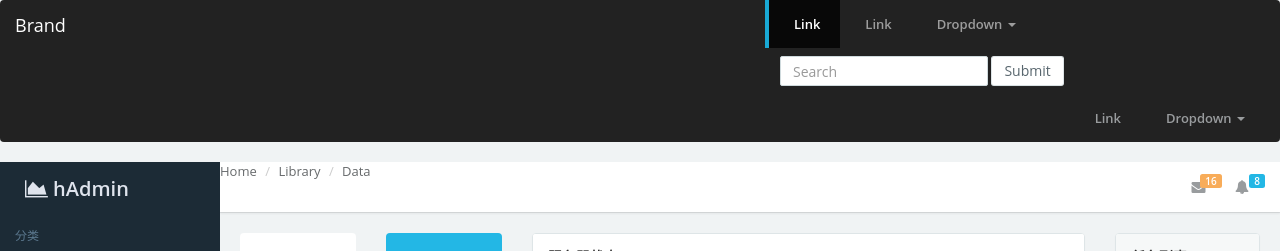
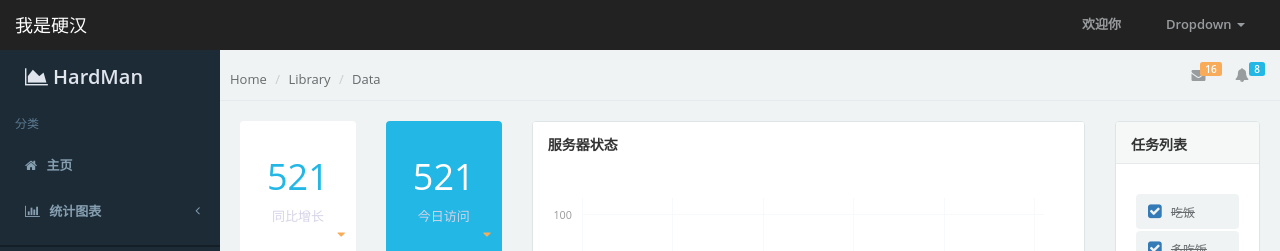
Before and after one commit to ywendy/HAdmin, a plain HTML site: page haadmin/assets/index.html in a window 1280 px wide. Shown: the top 251 px of the page. Drawn offline with Linux system fonts and the light colour scheme; some packages are replaced by stand-ins of ours; a script that the page names is missing.

Commit message:
修改首页显示样式

```diff
--- a/haadmin/assets/index.html
+++ b/haadmin/assets/index.html
@@ -23,7 +23,7 @@
 
 <body class="fixed-sidebar full-height-layout gray-bg" style="overflow:hidden">
 
-<nav class="navbar navbar-inverse">
+<nav class="navbar navbar-inverse" style="border-radius: 0;min-height: 0px;margin: 0 0;">
     <div class="container-fluid">
         <!-- Brand and toggle get grouped for better mobile display -->
         <div class="navbar-header">
@@ -33,35 +33,13 @@
                 <span class="icon-bar"></span>
                 <span class="icon-bar"></span>
             </button>
-            <a class="navbar-brand" href="#">Brand</a>
+            <a class="navbar-brand" href="#">我是硬汉</a>
         </div>
 
         <!-- Collect the nav links, forms, and other content for toggling -->
         <div class="collapse navbar-collapse" id="bs-example-navbar-collapse-1">
-            <ul class="nav navbar-nav">
-                <li class="active"><a href="#">Link <span class="sr-only">(current)</span></a></li>
-                <li><a href="#">Link</a></li>
-                <li class="dropdown">
-                    <a href="#" class="dropdown-toggle" data-toggle="dropdown" role="button" aria-haspopup="true" aria-expanded="false">Dropdown <span class="caret"></span></a>
-                    <ul class="dropdown-menu">
-                        <li><a href="#">Action</a></li>
-                        <li><a href="#">Another action</a></li>
-                        <li><a href="#">Something else here</a></li>
-                        <li role="separator" class="divider"></li>
-                        <li><a href="#">Separated link</a></li>
-                        <li role="separator" class="divider"></li>
-                        <li><a href="#">One more separated link</a></li>
-                    </ul>
-                </li>
-            </ul>
-            <form class="navbar-form navbar-left">
-                <div class="form-group">
-                    <input type="text" class="form-control" placeholder="Search">
-                </div>
-                <button type="submit" class="btn btn-default">Submit</button>
-            </form>
           <ul class="nav navbar-nav navbar-right">
-                <li><a href="#">Link</a></li>
+                 <li><a href="#">欢迎你</a></li>
                  <li class="dropdown">
                    <a href="#" class="dropdown-toggle" data-toggle="dropdown" role="button" aria-haspopup="true" aria-expanded="false">Dropdown <span class="caret"></span></a>
                    <ul class="dropdown-menu">
@@ -78,7 +56,7 @@
 </nav>
 
 
-    <div id="wrapper">
+    <div id="wrapper" style="overflow:hidden;">
         <!--左侧导航开始-->
         <nav class="navbar-default navbar-static-side" role="navigation">
             <div class="nav-close"><i class="fa fa-times-circle"></i>
@@ -91,12 +69,12 @@
                                 <span class="clear">
                                     <span class="block m-t-xs" style="font-size:20px;">
                                         <i class="fa fa-area-chart"></i>
-                                        <strong class="font-bold">hAdmin</strong>
+                                        <strong class="font-bold">HardMan</strong>
                                     </span>
                                 </span>
                             </a>
                         </div>
-                        <div class="logo-element">hAdmin
+                        <div class="logo-element">HardMan
                         </div>
                     </li>
                     <li class="hidden-folded padder m-t m-b-sm text-muted text-xs">
@@ -405,10 +383,10 @@
         <!--右侧部分开始-->
         <div id="page-wrapper" class="gray-bg dashbard-1">
             <div class="row border-bottom">
-                <nav class="navbar navbar-static-top" role="navigation" style="margin-bottom: 0">
+                <nav class="navbar role="navigation" style="margin-bottom: 0">
                     <div class="navbar-header">
 
-                        <ol class="breadcrumb">
+                        <ol class="breadcrumb" style="padding: 10px 10px; margin-top: 10px;background: none;">
                             <li><a href="#">Home</a></li>
                             <li><a href="#">Library</a></li>
                             <li class="active">Data</li>
```
Lines whose indentation alone changed are shown as unchanged.
